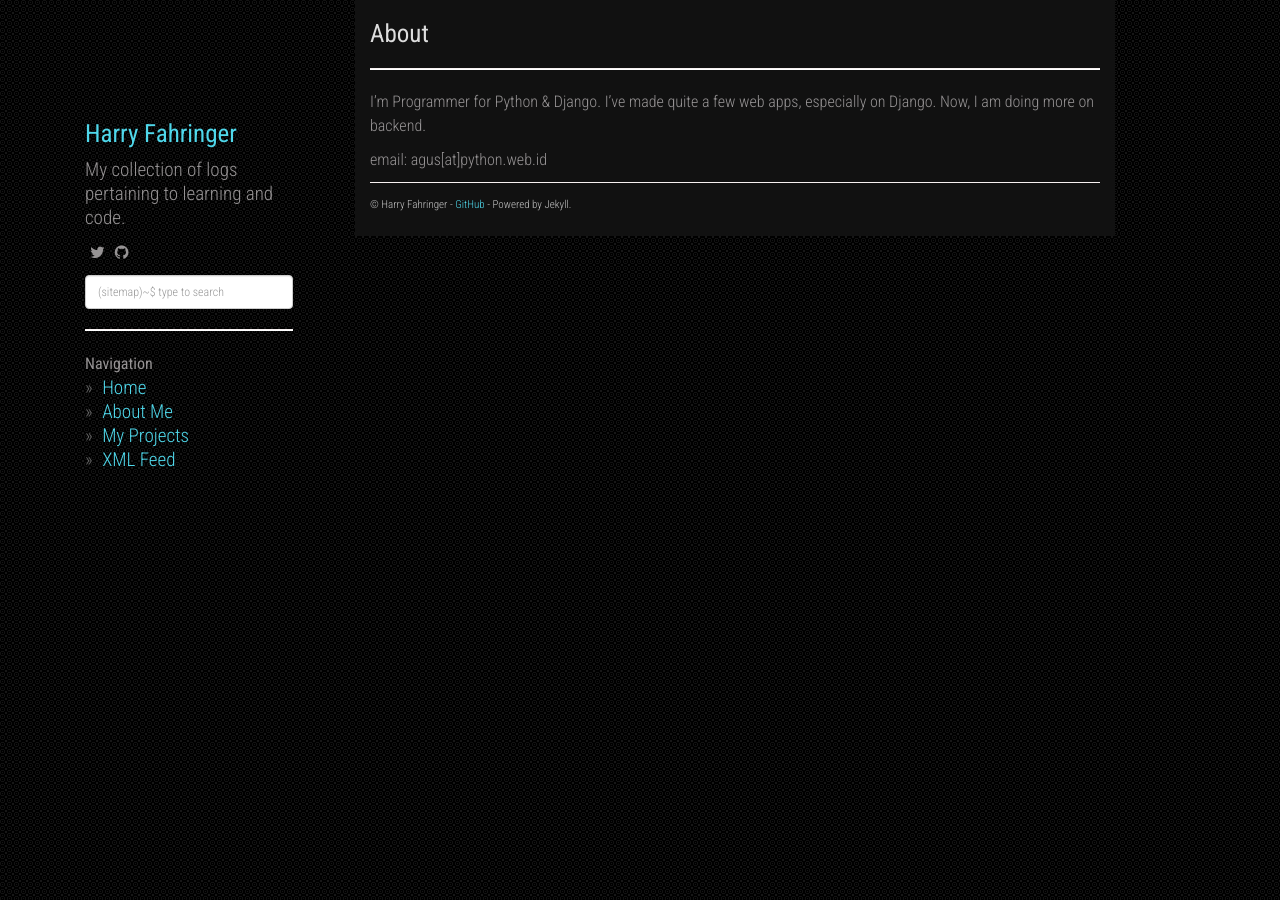
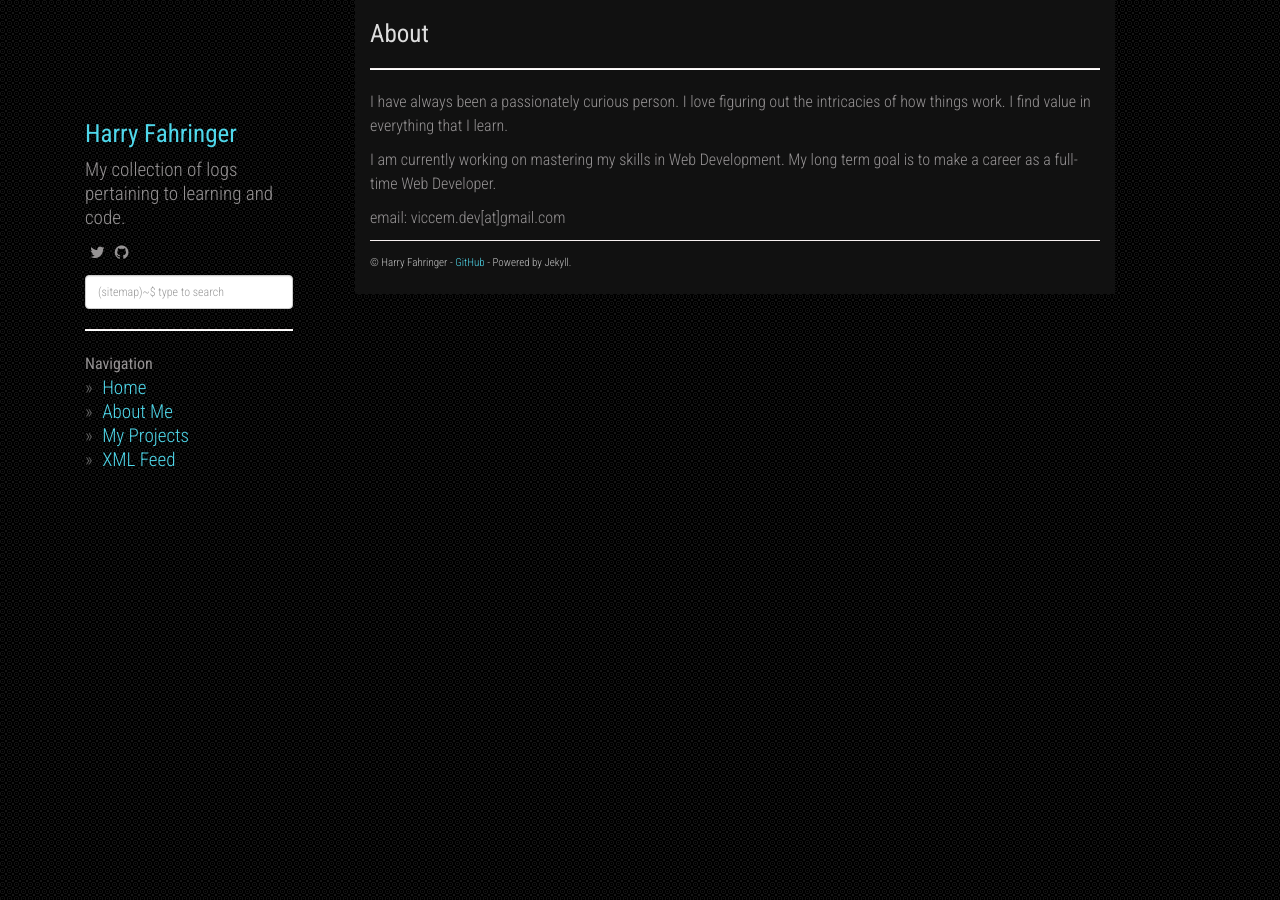
Before and after one commit to harryrf3/harryrf3.github.io, a Jekyll site: the page built from about.md, in a window 1280 px wide. Built offline with Jekyll 4.4.1, drawn with Linux system fonts in a browser that asks for light colours; nearby versions of some CDN libraries.

Commit message:
Added a bit more about myself in about.md

```diff
--- a/about.md
+++ b/about.md
@@ -4,6 +4,8 @@ title: About
 permalink: /about/
 ---
 
-I'm Programmer for Python & Django. I've made quite a few web apps, especially on Django. Now, I am doing more on backend.
+I have always been a passionately curious person. I love figuring out the intricacies of how things work. I find value in everything that I learn.
 
-email: agus[at]python.web.id
+I am currently working on mastering my skills in Web Development. My long term goal is to make a career as a full-time Web Developer.
+
+email: viccem.dev[at]gmail.com
```
